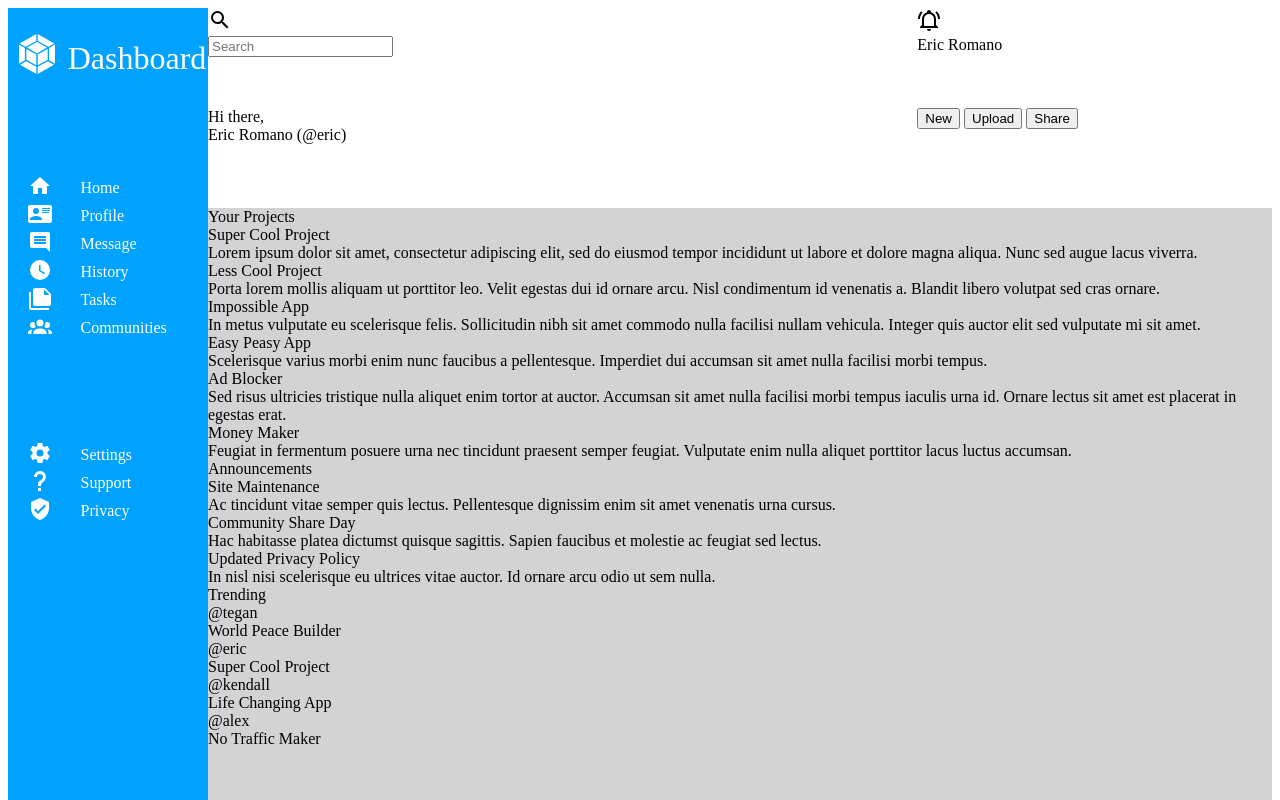
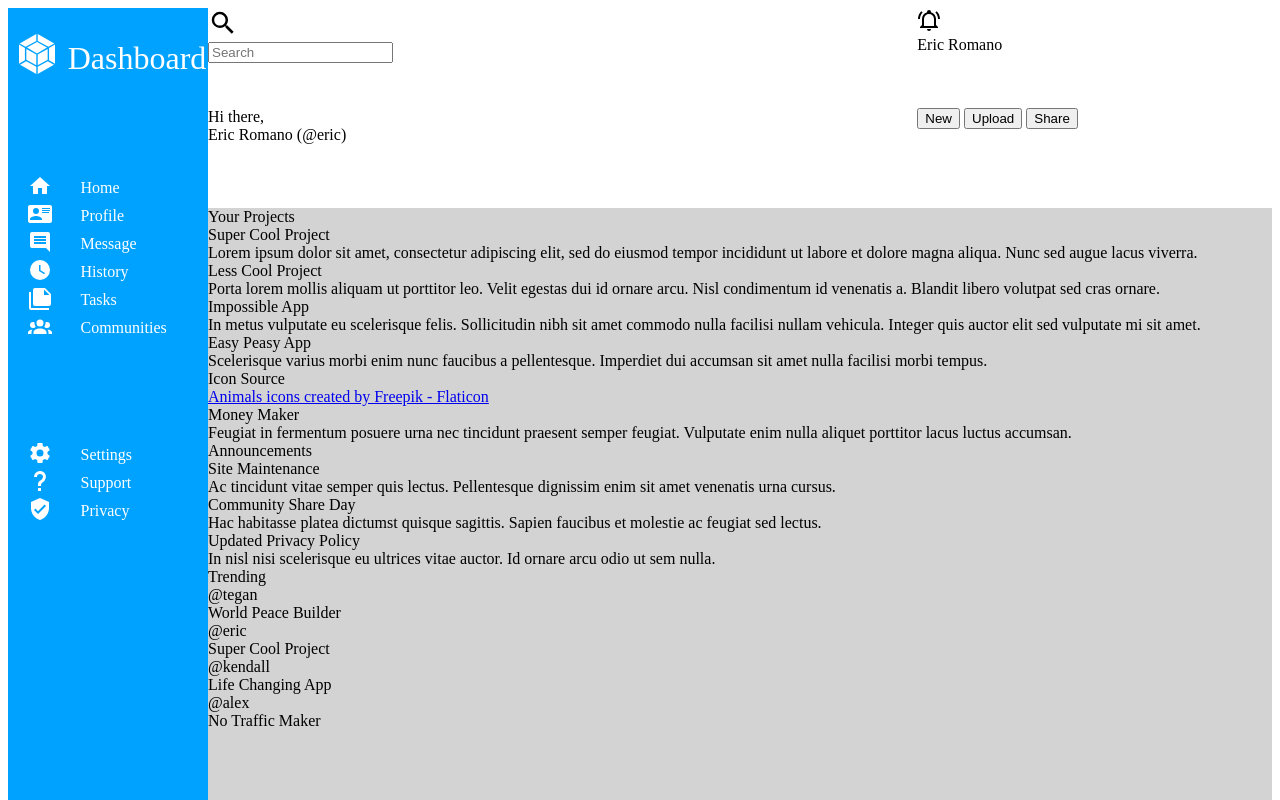
Before and after one commit to ecr1980/admin_dashboard, a plain HTML site: page index.html in a window 1280 px wide. Shown: the top 800 px of the page. Drawn offline with Linux system fonts and the light colour scheme.

Commit message:
Added icon source attribution as one of the project cards.

```diff
--- a/index.html
+++ b/index.html
@@ -68,13 +68,13 @@
     </div>
     <div class="header">
       <div class="search">
-        <div>
-          <svg style="width:24px;height:24px" viewBox="0 0 24 24">
+        <div class="mag">
+          <svg style="width:30px;height:30px" viewBox="0 0 24 24">
           <path fill="currentColor" d="M9.5,3A6.5,6.5 0 0,1 16,9.5C16,11.11 15.41,12.59 14.44,13.73L14.71,14H15.5L20.5,19L19,20.5L14,15.5V14.71L13.73,14.44C12.59,15.41 11.11,16 9.5,16A6.5,6.5 0 0,1 3,9.5A6.5,6.5 0 0,1 9.5,3M9.5,5C7,5 5,7 5,9.5C5,12 7,14 9.5,14C12,14 14,12 14,9.5C14,7 12,5 9.5,5Z" />
           </svg>
         </div>
-        <div class="search">
-          <input type="text" placeholder="Search">
+        <div class="text_box">
+          <input type="text" placeholder="Search" class="search_bar">
         </div>
 
       </div>
@@ -138,8 +138,8 @@
             </div>
           </div>
           <div class="project_card">
-            <div class="card_title">Ad Blocker</div>
-            <div class="card_content">Sed risus ultricies tristique nulla aliquet enim tortor at auctor. Accumsan sit amet nulla facilisi morbi tempus iaculis urna id. Ornare lectus sit amet est placerat in egestas erat.</div>
+            <div class="card_title">Icon Source</div>
+            <div class="card_content"><a href="https://www.flaticon.com/free-icons/animals" title="animals icons">Animals icons created by Freepik - Flaticon</a></div>
             <div class="card_actions">
               <div class="star"></div>
               <div class="look"></div>
```
